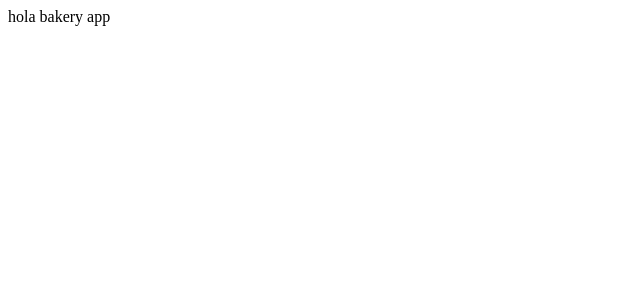
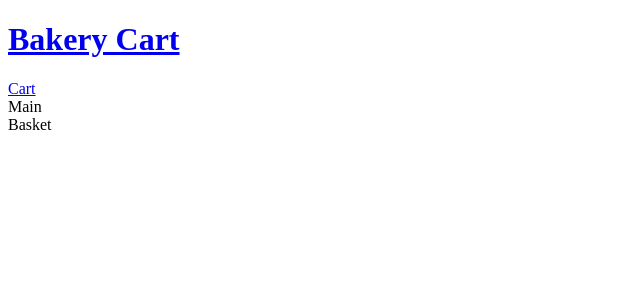
Before and after one commit to derekcrosslu/nmrk, a React app in the folder bakery_cart/: page / in a window 1280 px wide. Shown: the top 300 px of the page, without its empty margins (0-640 px from the left). Built offline with nearby package versions, Linux system fonts and the light colour scheme.

Commit message:
adding components first

```diff
--- a/bakery_cart/App.tsx
+++ b/bakery_cart/App.tsx
@@ -1,5 +1,15 @@
+import Basket from "./components/Basket";
+import Header from "./components/Header";
+import Main from "./components/Main";
+
 function App() {
-    return <>hola bakery app</>
+    return <div>
+        <Header></Header>
+        <div>
+            <Main></Main>
+            <Basket></Basket>
+        </div>
+    </div>
 }
 
 export default App
--- /dev/null
+++ b/bakery_cart/components/Basket.js
@@ -0,0 +1,5 @@
+
+
+export default function Basket(props) {
+    return <div>Basket</div>
+}
--- /dev/null
+++ b/bakery_cart/components/Header.js
@@ -0,0 +1,14 @@
+
+
+export default function Header(props) {
+    return (
+        <header>
+            <div>
+                <a href="#/">
+                    <h1>Bakery Cart</h1>
+                </a>
+            </div>
+            <a href="#/cart">Cart</a>
+        </header>
+    )
+}
--- /dev/null
+++ b/bakery_cart/components/Main.js
@@ -0,0 +1,5 @@
+
+
+export default function Main(props) {
+    return <div>Main</div>
+}
```
